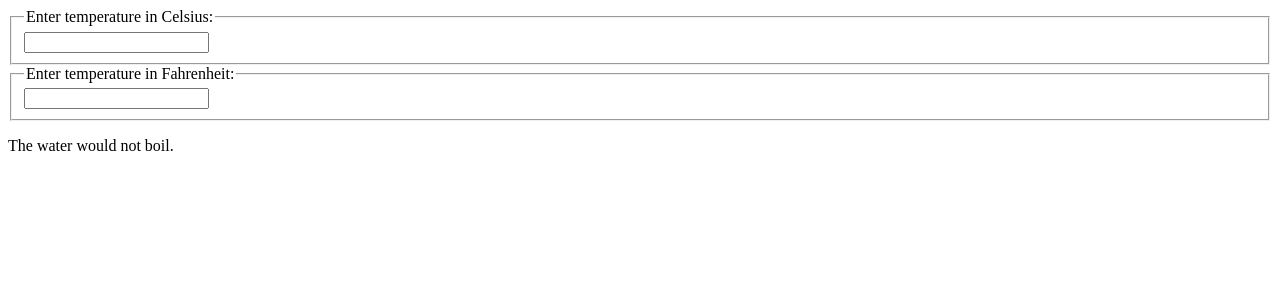
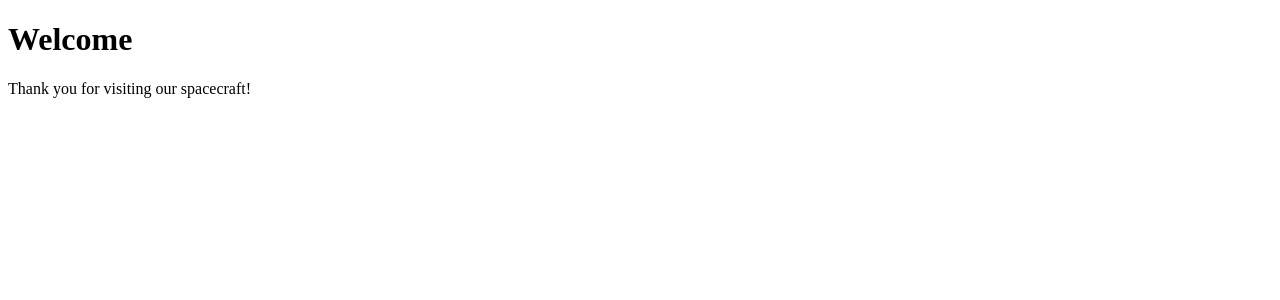
Before and after one commit to sebas99cano/fundamentos-react, a React (Create React App) app: page / in a window 1280 px wide. Shown: the top 300 px of the page. Built offline with nearby package versions, Linux system fonts and the light colour scheme.

Commit message:
herencia de componentes

```diff
--- a/src/index.js
+++ b/src/index.js
@@ -2,98 +2,66 @@
 import ReactDOM from 'react-dom';
 import reportWebVitals from './reportWebVitals';
 
-function BoilingVerdict(props) {
-    if (props.celsius >= 100) {
-        return <p>The water would boil.</p>;
-    }
-    return <p>The water would not boil.</p>;
+function FancyBorder(props) {
+    return (
+        <div className={'FancyBorder FancyBorder-' + props.color}>
+            {props.children}
+        </div>
+    );
+}
+function Dialog(props) {
+    return (
+        <FancyBorder color="blue">
+            <h1 className="Dialog-title">
+                {props.title}
+            </h1>
+            <p className="Dialog-message">
+                {props.message}
+            </p>
+            {props.children}
+        </FancyBorder>
+    );
 }
 
-class Calculator extends React.Component {
+class SignUpDialog extends React.Component {
     constructor(props) {
         super(props);
-        this.handleCelsiusChange = this.handleCelsiusChange.bind(this);
-        this.handleFahrenheitChange = this.handleFahrenheitChange.bind(this);
-        this.state = {temperature: '', scale: 'c'};
-    }
-
-    handleCelsiusChange(temperature) {
-        this.setState({scale: 'c', temperature});
-    }
-
-    handleFahrenheitChange(temperature) {
-        this.setState({scale: 'f', temperature});
+        this.handleChange = this.handleChange.bind(this);
+        this.handleSignUp = this.handleSignUp.bind(this);
+        this.state = {login: ''};
     }
 
     render() {
-        const scale = this.state.scale;
-        const temperature = this.state.temperature;
-        const celsius = scale === 'f' ? tryConvert(temperature, toCelsius) : temperature;
-        const fahrenheit = scale === 'c' ? tryConvert(temperature, toFahrenheit) : temperature;
-
         return (
-            <div>
-                <TemperatureInput
-                    scale="c"
-                    temperature={celsius}
-                    onTemperatureChange={this.handleCelsiusChange} />
-                <TemperatureInput
-                    scale="f"
-                    temperature={fahrenheit}
-                    onTemperatureChange={this.handleFahrenheitChange} />
-                <BoilingVerdict
-                    celsius={parseFloat(celsius)} />
-            </div>
+            <Dialog title="Mars Exploration Program"
+                    message="How should we refer to you?">
+                <input value={this.state.login}
+                       onChange={this.handleChange} />
+                <button onClick={this.handleSignUp}>
+                    ¡Apúntame!
+                </button>
+            </Dialog>
         );
-    }
-}
-const scaleNames = {
-    c: 'Celsius',
-    f: 'Fahrenheit'
-};
-
-class TemperatureInput extends React.Component {
-    constructor(props) {
-        super(props);
-        this.handleChange = this.handleChange.bind(this);
     }
 
     handleChange(e) {
-        this.props.onTemperatureChange(e.target.value);
+        this.setState({login: e.target.value});
     }
 
-    render() {
-        const temperature = this.props.temperature;
-        const scale = this.props.scale;
-        return (
-            <fieldset>
-                <legend>Enter temperature in {scaleNames[scale]}:</legend>
-                <input value={temperature}
-                       onChange={this.handleChange} />
-            </fieldset>
-        );
+    handleSignUp() {
+        alert(`Bienvenido abordo, ${this.state.login}!`);
     }
 }
 
-function toCelsius(fahrenheit) {
-    return (fahrenheit - 32) * 5 / 9;
-}
-
-function toFahrenheit(celsius) {
-    return (celsius * 9 / 5) + 32;
-}
-
-function tryConvert(temperature, convert) {
-    const input = parseFloat(temperature);
-    if (Number.isNaN(input)) {
-        return '';
-    }
-    const output = convert(input);
-    const rounded = Math.round(output * 1000) / 1000;
-    return rounded.toString();
+function WelcomeDialog() {
+    return (
+        <Dialog
+            title="Welcome"
+            message="Thank you for visiting our spacecraft!" />
+    );
 }
 ReactDOM.render(
-    <Calculator />,
+    <WelcomeDialog />,
     document.getElementById('root')
 );
 // If you want to start measuring performance in your app, pass a function
```
